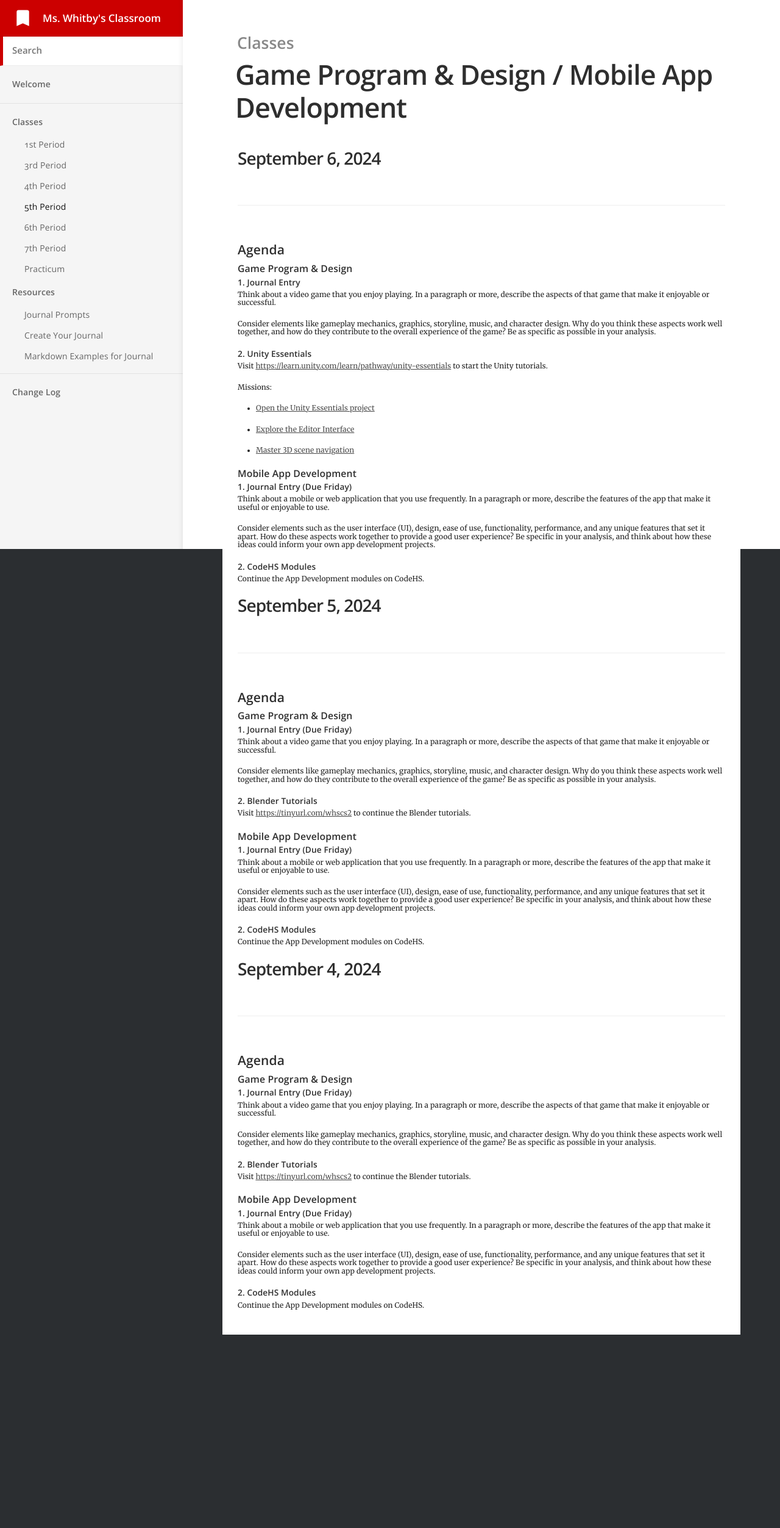
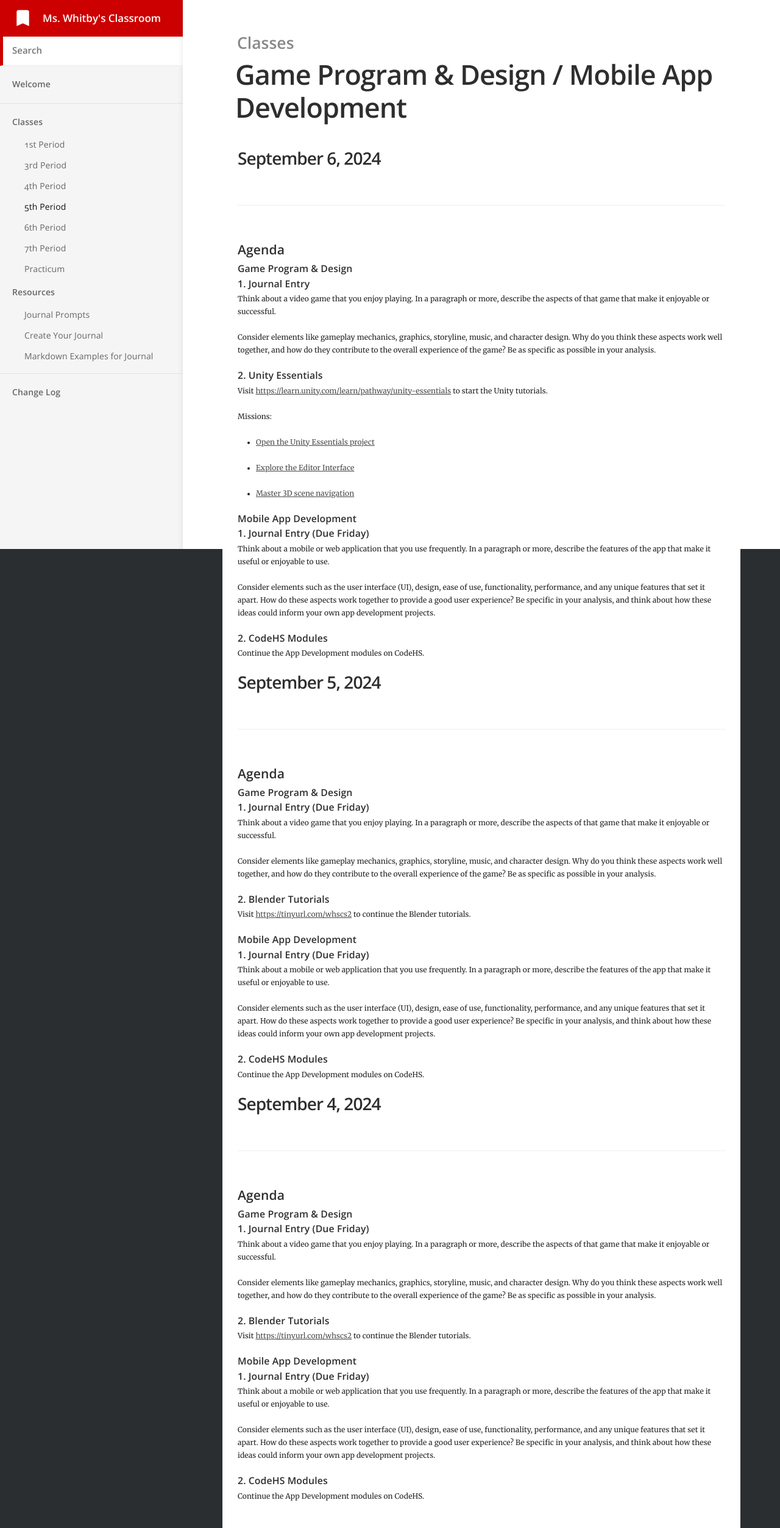
Before and after one commit to mswhitby/classroom, a Jekyll site: the page built from _docs/classes/5th.md, in a window 1280 px wide. Shown: the whole page at 61% size. Built offline with Jekyll 4.4.1, drawn with Linux system fonts in a browser that asks for light colours; before the commit the page ends 2188 px from its top, so only the background shows below that.

Commit message:
Updated style

```diff
--- a/_sass/_typography.scss
+++ b/_sass/_typography.scss
@@ -10,8 +10,8 @@ body {
 	max-height: 100%;
 	font-family: "Merriweather", serif;
 	letter-spacing: 0.01rem;
-	font-size: 1.2rem;
-	line-height: 1.35rem;
+	font-size: 1.2em;
+	line-height: 1.75em;
 	color: #3A4145;
 	font-weight: 400;
 	-webkit-font-feature-settings: 'kern' 1;
@@ -70,11 +70,11 @@ h4 {
 }
 
 h5 {
-	font-size: 1.37rem;
+	font-size: 1.58rem;
 }
 
 h6 {
-	font-size: 1.23rem;
+	font-size: 1.58rem;
 }
 
 a {
```
